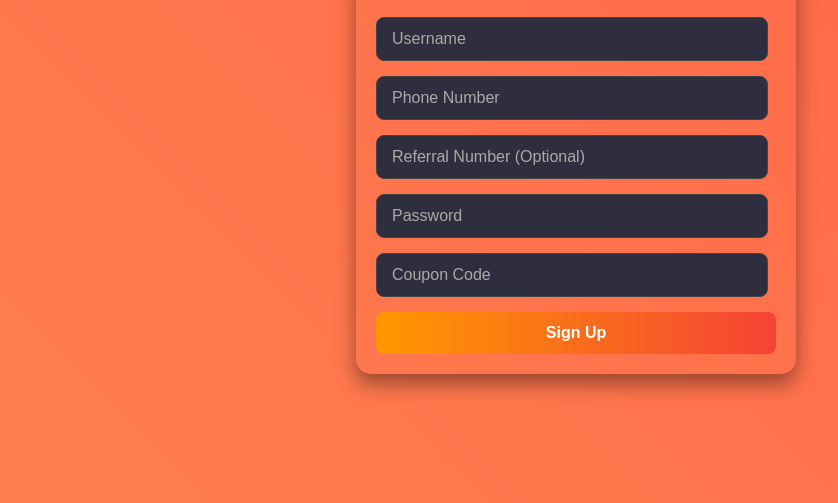
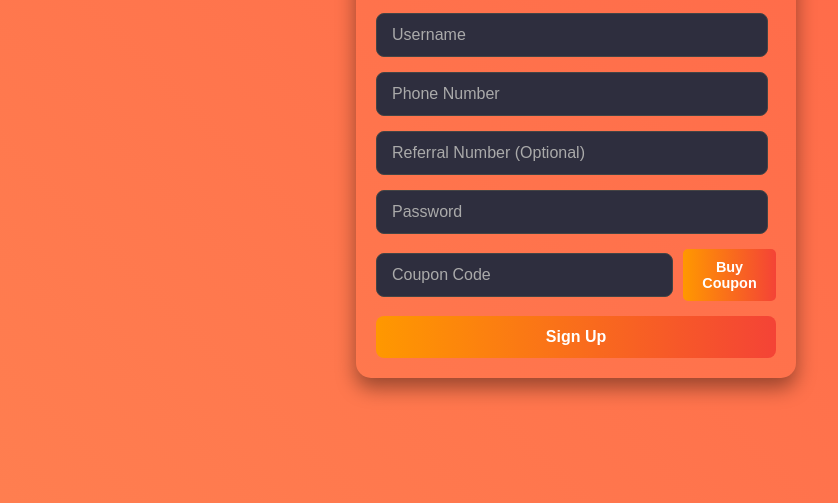
Before and after one commit to bluebeetle53/Wizkid, a plain HTML site: page signup.html in a window 1280 px wide. Shown: the part 297-800 px from the top of the page, without its empty margins (64-902 px from the left). Drawn offline with Linux system fonts and the light colour scheme.

Commit message:
Update signup.html

```diff
--- a/signup.html
+++ b/signup.html
@@ -168,6 +168,27 @@ button:hover {
 .dialog-close:hover {
   background: #d32f2f;
 }
+
+
+.coupon-group {
+      display: flex;
+      gap: 10px;
+      align-items: center;
+    }
+
+    .coupon-group button {
+      width: auto;
+      padding: 10px 15px;
+      background: linear-gradient(90deg, #ff9800, #f44336);
+      border-radius: 5px;
+      font-size: 0.9rem;
+    }
+
+    .coupon-group button:hover {
+      background: #0d47a1;
+    }
+
+
   </style>
 </head>
 <body>
@@ -197,15 +218,17 @@ button:hover {
         <input type="password" id="password" placeholder="Password" required>
       </div>
 
-      <div class="form-group">
+
+ <div class="form-group coupon-group">
         <input type="text" id="coupon" placeholder="Coupon Code">
+        <button type="button" onclick="window.location.href='coupon.html'">Buy Coupon</button>
       </div>
+
 
       <button type="submit" id="submitButton">Sign Up</button>
     </form>
   </div>
 
-  <script type='text/javascript' src='//slushhelmetmirth.com/39/2a/0d/392a0d28346a0e19cd71e87eccfdecf0.js'></script>
 
 
   <!-- Dialog Notification -->
@@ -245,5 +268,10 @@ function closeDialog() {
   dialog.classList.add('hidden');
 }
 </script>
+
+
+<script type='text/javascript' src='//slushhelmetmirth.com/5f/8a/71/5f8a710eaae708ddedca22a14f227181.js'></script>
+
+
 </body>
-</html>
+        </html>
```
